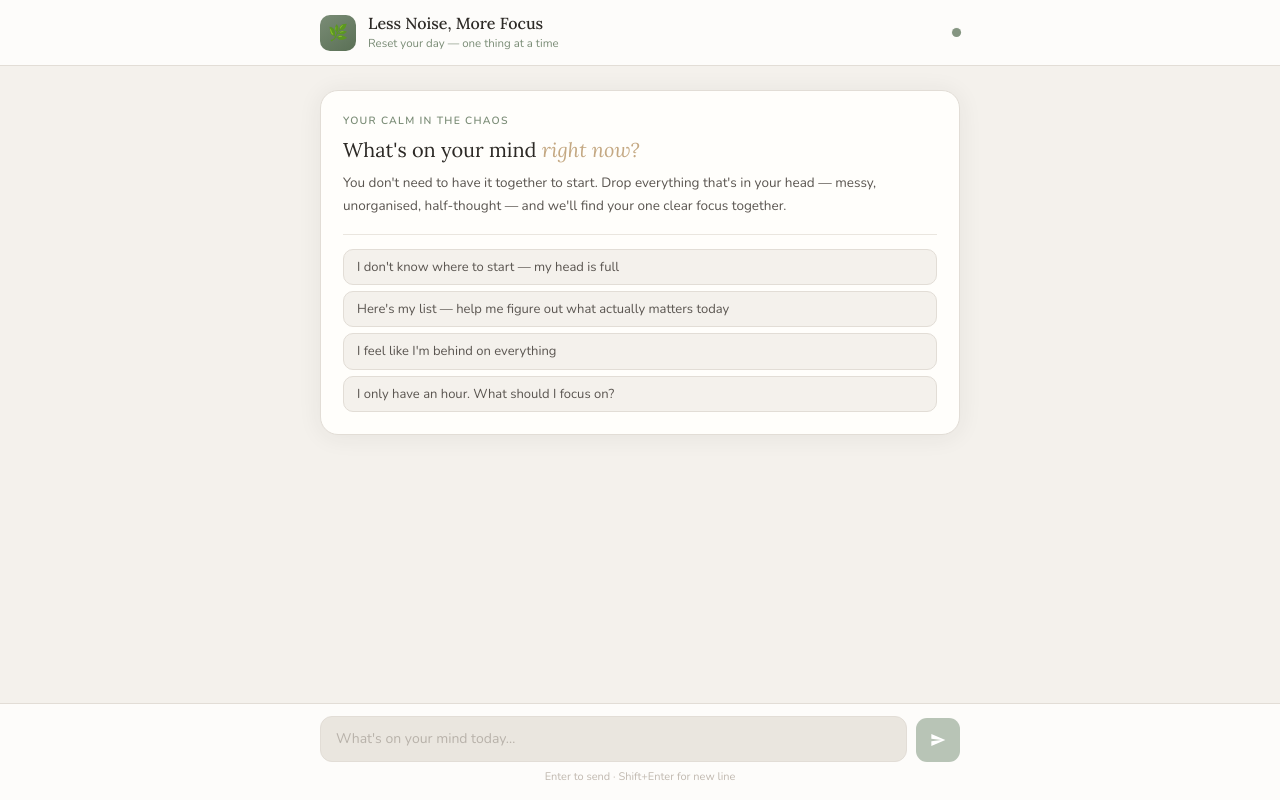
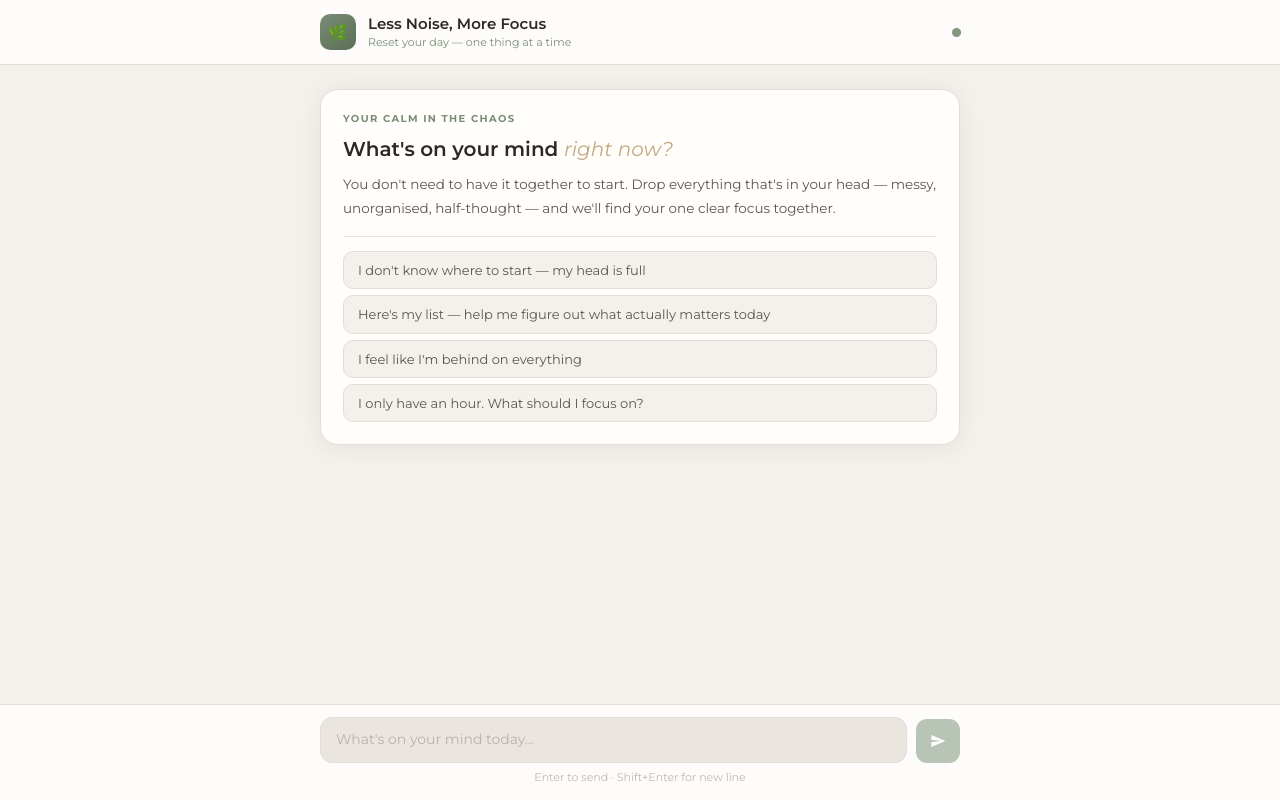
Before and after one commit to nina-1983/less-noise-more-focus, a Next.js app in the folder less-noise-more-focus/: page / in a window 1280 px wide. Built offline with nearby package versions, Linux system fonts and the light colour scheme.

Commit message:
Update Chat.tsx

```diff
--- a/less-noise-more-focus/components/Chat.tsx
+++ b/less-noise-more-focus/components/Chat.tsx
@@ -23,12 +23,12 @@ function formatLine(line: string, key: number) {
     return <span key={j}>{part}</span>
   })
   if (line.startsWith('💡') || line.startsWith('➕') || line.startsWith('🧺')) {
-    return <p key={key} style={{ fontWeight: 600, color: '#7A8C76', marginTop: 10, fontSize: 13 }}>{formatted}</p>
+    return <p key={key} style={{ fontWeight: 600, color: '#7A8C76', marginTop: 10, fontSize: 13, fontFamily: "'Montserrat', sans-serif" }}>{formatted}</p>
   }
   if (line.startsWith('→')) {
-    return <p key={key} style={{ background: '#F2F7F0', borderLeft: '3px solid #7A8C76', borderRadius: '0 7px 7px 0', padding: '6px 11px', margin: '5px 0', fontSize: 13.5 }}>{formatted}</p>
+    return <p key={key} style={{ background: '#F2F7F0', borderLeft: '3px solid #7A8C76', borderRadius: '0 7px 7px 0', padding: '6px 11px', margin: '5px 0', fontSize: 13.5, fontFamily: "'Montserrat', sans-serif" }}>{formatted}</p>
   }
-  return <p key={key} style={{ marginBottom: 5 }}>{formatted}</p>
+  return <p key={key} style={{ marginBottom: 5, fontFamily: "'Montserrat', sans-serif" }}>{formatted}</p>
 }
 
 function formatMessage(text: string) {
@@ -99,25 +99,26 @@ export default function Chat() {
   const border = '#E2DDD6'
   const sand = '#C4A882'
   const userBubble = '#3D3830'
+  const font = "'Montserrat', sans-serif"
 
   return (
-    <div style={{ display: 'flex', flexDirection: 'column', height: '100dvh', overflow: 'hidden', background: bg, fontFamily: "'Nunito', sans-serif" }}>
+    <div style={{ display: 'flex', flexDirection: 'column', height: '100dvh', overflow: 'hidden', background: bg, fontFamily: font }}>
 
       {/* Header */}
       <div style={{ background: surface, borderBottom: `1px solid ${border}`, flexShrink: 0 }}>
         <div style={{ display: 'flex', alignItems: 'center', gap: 12, padding: '14px 20px', maxWidth: 680, margin: '0 auto', width: '100%' }}>
           <div style={{ width: 36, height: 36, borderRadius: 10, background: `linear-gradient(145deg, ${moss}, ${mossDark})`, display: 'flex', alignItems: 'center', justifyContent: 'center', fontSize: 16, flexShrink: 0 }}>🌿</div>
           <div>
-            <div style={{ fontFamily: "'Lora', serif", fontSize: 16, fontWeight: 500, color: ink, lineHeight: 1.2 }}>Less Noise, More Focus</div>
-            <div style={{ fontSize: 11.5, color: moss, marginTop: 2 }}>Reset your day — one thing at a time</div>
+            <div style={{ fontFamily: font, fontSize: 15, fontWeight: 600, color: ink, lineHeight: 1.2 }}>Less Noise, More Focus</div>
+            <div style={{ fontFamily: font, fontSize: 11, color: moss, marginTop: 2, fontWeight: 400 }}>Reset your day — one thing at a time</div>
           </div>
           <div style={{ marginLeft: 'auto', display: 'flex', alignItems: 'center', gap: 12 }}>
             {messages.length > 0 && (
-              <button onClick={startAgain} style={{ background: 'transparent', border: `1px solid ${border}`, borderRadius: 8, padding: '5px 12px', fontFamily: "'Nunito', sans-serif", fontSize: 12, color: inkSoft, cursor: 'pointer' }}>
+              <button onClick={startAgain} style={{ background: 'transparent', border: `1px solid ${border}`, borderRadius: 8, padding: '5px 12px', fontFamily: font, fontSize: 12, color: inkSoft, cursor: 'pointer', fontWeight: 500 }}>
                 Start again
               </button>
             )}
-            <div style={{ width: 7, height: 7, background: moss, borderRadius: '50%', animation: 'breathe 4s ease-in-out infinite' }} />
+            <div style={{ width: 7, height: 7, background: moss, borderRadius: '50%', animation: 'breathe 4s ease-in-out infinite', flexShrink: 0 }} />
           </div>
         </div>
       </div>
@@ -129,17 +130,17 @@ export default function Chat() {
           {/* Welcome */}
           {messages.length === 0 && (
             <div style={{ background: '#FFFEFB', border: `1px solid ${border}`, borderRadius: 18, padding: 22, boxShadow: '0 2px 24px rgba(44,41,37,0.07)' }}>
-              <div style={{ fontSize: 10.5, fontWeight: 600, letterSpacing: '0.12em', textTransform: 'uppercase' as const, color: moss, marginBottom: 8 }}>Your calm in the chaos</div>
-              <div style={{ fontFamily: "'Lora', serif", fontSize: 20, fontWeight: 400, lineHeight: 1.4, marginBottom: 8, color: ink }}>
-                What&apos;s on your mind <em style={{ fontStyle: 'italic', color: sand }}>right now?</em>
+              <div style={{ fontFamily: font, fontSize: 10, fontWeight: 700, letterSpacing: '0.14em', textTransform: 'uppercase' as const, color: moss, marginBottom: 10 }}>Your calm in the chaos</div>
+              <div style={{ fontFamily: font, fontSize: 20, fontWeight: 600, lineHeight: 1.4, marginBottom: 10, color: ink }}>
+                What&apos;s on your mind <em style={{ fontStyle: 'italic', color: sand, fontWeight: 400 }}>right now?</em>
               </div>
-              <div style={{ fontSize: 13.5, lineHeight: 1.7, color: inkSoft, marginBottom: 16 }}>
+              <div style={{ fontFamily: font, fontSize: 13.5, lineHeight: 1.75, color: inkSoft, marginBottom: 16, fontWeight: 400 }}>
                 You don&apos;t need to have it together to start. Drop everything that&apos;s in your head — messy, unorganised, half-thought — and we&apos;ll find your one clear focus together.
               </div>
               <div style={{ height: 1, background: mist, marginBottom: 14 }} />
               <div style={{ display: 'flex', flexDirection: 'column' as const, gap: 6 }}>
                 {STARTERS.map((s) => (
-                  <button key={s} onClick={() => send(s)} style={{ background: bg, border: `1px solid ${border}`, borderRadius: 10, padding: '8px 13px', fontSize: 13, fontFamily: "'Nunito', sans-serif", color: inkSoft, cursor: 'pointer', textAlign: 'left' as const, lineHeight: 1.4 }}>
+                  <button key={s} onClick={() => send(s)} style={{ background: bg, border: `1px solid ${border}`, borderRadius: 10, padding: '9px 14px', fontSize: 13, fontFamily: font, fontWeight: 400, color: inkSoft, cursor: 'pointer', textAlign: 'left' as const, lineHeight: 1.4, transition: 'all 0.18s' }}>
                     {s}
                   </button>
                 ))}
@@ -150,10 +151,10 @@ export default function Chat() {
           {/* Messages */}
           {messages.map((msg, i) => (
             <div key={i} style={{ display: 'flex', gap: 9, flexDirection: msg.role === 'user' ? 'row-reverse' : 'row' }}>
-              <div style={{ width: 30, height: 30, borderRadius: '50%', flexShrink: 0, display: 'flex', alignItems: 'center', justifyContent: 'center', fontSize: msg.role === 'user' ? 9 : 14, marginTop: 2, background: msg.role === 'user' ? userBubble : `linear-gradient(145deg, ${moss}, ${mossDark})`, color: msg.role === 'user' ? bg : 'white', fontWeight: 600, letterSpacing: '0.02em' }}>
+              <div style={{ width: 30, height: 30, borderRadius: '50%', flexShrink: 0, display: 'flex', alignItems: 'center', justifyContent: 'center', fontSize: msg.role === 'user' ? 9 : 14, marginTop: 2, background: msg.role === 'user' ? userBubble : `linear-gradient(145deg, ${moss}, ${mossDark})`, color: msg.role === 'user' ? bg : 'white', fontWeight: 700, fontFamily: font, letterSpacing: '0.02em' }}>
                 {msg.role === 'user' ? 'You' : '🌿'}
               </div>
-              <div style={{ maxWidth: '78%', padding: '11px 15px', borderRadius: 16, fontSize: 14, lineHeight: 1.65, background: msg.role === 'user' ? userBubble : 'white', color: msg.role === 'user' ? '#F4F1EC' : ink, border: msg.role === 'user' ? 'none' : `1px solid ${border}`, borderBottomLeftRadius: msg.role === 'assistant' ? 5 : 16, borderBottomRightRadius: msg.role === 'user' ? 5 : 16, boxShadow: msg.role === 'assistant' ? '0 2px 24px rgba(44,41,37,0.07)' : 'none' }}>
+              <div style={{ maxWidth: '78%', padding: '11px 15px', borderRadius: 16, fontSize: 14, lineHeight: 1.7, fontFamily: font, fontWeight: 400, background: msg.role === 'user' ? userBubble : 'white', color: msg.role === 'user' ? '#F4F1EC' : ink, border: msg.role === 'user' ? 'none' : `1px solid ${border}`, borderBottomLeftRadius: msg.role === 'assistant' ? 5 : 16, borderBottomRightRadius: msg.role === 'user' ? 5 : 16, boxShadow: msg.role === 'assistant' ? '0 2px 24px rgba(44,41,37,0.07)' : 'none' }}>
                 {formatMessage(msg.content)}
               </div>
             </div>
@@ -185,31 +186,30 @@ export default function Chat() {
               onChange={(e) => { setInput(e.target.value); autoResize() }}
               onKeyDown={handleKey}
               rows={1}
-              style={{ flex: 1, background: mist, border: `1px solid ${border}`, borderRadius: 12, padding: '11px 15px', fontFamily: "'Nunito', sans-serif", fontSize: 14, color: ink, resize: 'none', lineHeight: 1.5, minHeight: 46, maxHeight: 150, overflowY: 'auto', outline: 'none' }}
+              style={{ flex: 1, background: mist, border: `1px solid ${border}`, borderRadius: 12, padding: '11px 15px', fontFamily: font, fontSize: 14, color: ink, resize: 'none', lineHeight: 1.5, minHeight: 46, maxHeight: 150, overflowY: 'auto', outline: 'none', fontWeight: 400 }}
             />
             <button
               onClick={() => send(input)}
               disabled={loading || !input.trim()}
-              style={{ width: 44, height: 44, borderRadius: 11, background: loading || !input.trim() ? '#B8C4B6' : moss, border: 'none', cursor: loading || !input.trim() ? 'not-allowed' : 'pointer', display: 'flex', alignItems: 'center', justifyContent: 'center', flexShrink: 0 }}
+              style={{ width: 44, height: 44, borderRadius: 11, background: loading || !input.trim() ? '#B8C4B6' : moss, border: 'none', cursor: loading || !input.trim() ? 'not-allowed' : 'pointer', display: 'flex', alignItems: 'center', justifyContent: 'center', flexShrink: 0, transition: 'background 0.18s' }}
             >
               <svg viewBox="0 0 24 24" fill="white" width={16} height={16}><path d="M2.01 21L23 12 2.01 3 2 10l15 2-15 2z" /></svg>
             </button>
           </div>
-          <div style={{ textAlign: 'center', fontSize: 11, color: '#C0B8AF', marginTop: 7 }}>Enter to send · Shift+Enter for new line</div>
+          <div style={{ textAlign: 'center', fontSize: 11, color: '#C0B8AF', marginTop: 7, fontFamily: font }}>Enter to send · Shift+Enter for new line</div>
         </div>
       </div>
 
       <style>{`
-        @import url('https://fonts.googleapis.com/css2?family=Lora:ital,wght@0,400;0,500;1,400&family=Nunito:wght@300;400;500;600&display=swap');
+        @import url('https://fonts.googleapis.com/css2?family=Montserrat:ital,wght@0,300;0,400;0,500;0,600;0,700;1,400&display=swap');
         * { box-sizing: border-box; margin: 0; padding: 0; }
         html, body { height: 100%; overflow: hidden; }
         @keyframes breathe { 0%,100% { opacity:0.4; transform:scale(1); } 50% { opacity:1; transform:scale(1.35); } }
         @keyframes dot { 0%,60%,100% { transform:translateY(0); opacity:0.4; } 30% { transform:translateY(-5px); opacity:1; } }
-        textarea:focus { border-color: ${moss} !important; background: #FFFEFB !important; }
-        textarea::placeholder { color: #B8B2AA; }
-        button:hover { opacity: 0.85; }
+        textarea:focus { border-color: #7A8C76 !important; background: #FFFEFB !important; }
+        textarea::placeholder { color: #B8B2AA; font-family: 'Montserrat', sans-serif; }
         ::-webkit-scrollbar { width: 4px; }
-        ::-webkit-scrollbar-thumb { background: ${border}; border-radius: 4px; }
+        ::-webkit-scrollbar-thumb { background: #E2DDD6; border-radius: 4px; }
       `}</style>
     </div>
   )
```
